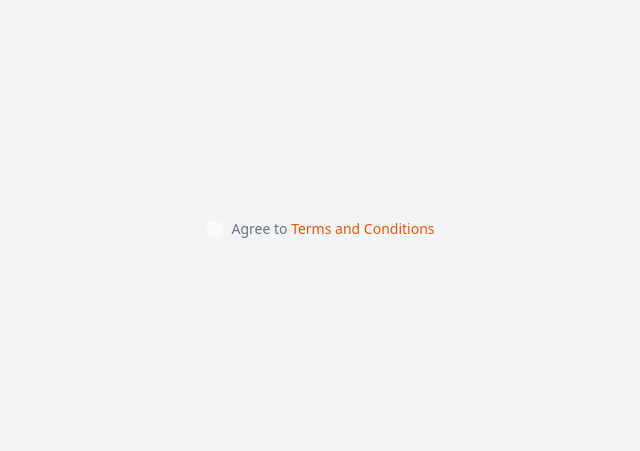
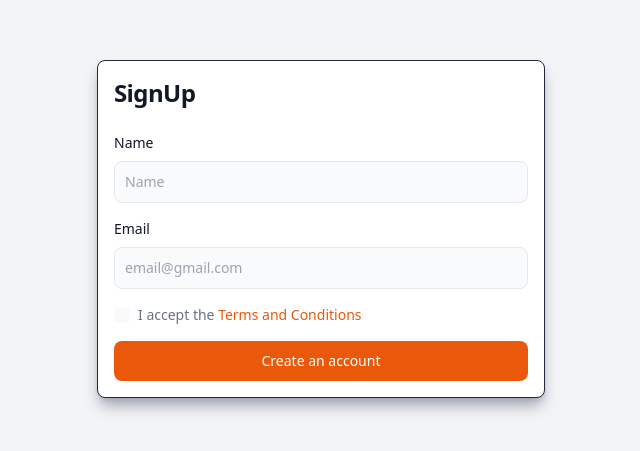
Before and after one commit to bad-Al-code/complete_auth, a React (Vite) app in the folder frontend/: page / in a window 1280 px wide. Shown: the part 171-622 px from the top of the page, without its empty margins (319-959 px from the left). Built offline with nearby package versions, Linux system fonts and the light colour scheme.

Commit message:
Create sign up page using components

```diff
--- a/frontend/src/App.tsx
+++ b/frontend/src/App.tsx
@@ -1,17 +1,9 @@
-import Checkbox from "./components/Checkbox";
-import TextButtonWithIcon from "./TextButtonWithIcon";
+import SignupPage from "./pages/auth/SignupPage";
 
 const App: React.FC = () => {
-  const handleCheckboxChange = () => {};
   return (
     <div className="flex flex-col flex-wrap  items-center justify-center min-h-screen bg-gray-100 dark:bg-gray-800 p-6">
-      <Checkbox
-        id="agree"
-        onChange={handleCheckboxChange}
-        label="Agree to "
-        linkText="Terms and Conditions"
-        linkHref="#"
-      />
+      <SignupPage />
     </div>
   );
 };
--- /dev/null
+++ b/frontend/src/FormWrapper.tsx
@@ -0,0 +1,17 @@
+interface FormWrapperProps {
+  title: string;
+  children: React.ReactNode;
+}
+
+const FormWrapper: React.FC<FormWrapperProps> = ({ title, children }) => {
+  return (
+    <div className="space-y-4 md:space-y-6 max-w-md w-full mx-auto p-4 bg-white rounded-lg shadow-lg dark:shadow-xl shadow-gray-400 dark:shadow-gray-900 border border-gray-800 dark:border-gray-700 md:mt-0 sm:max-w-md xl:p-4 dark:bg-gray-800">
+      <h2 className="text-2xl font-bold leading-tight tracking-tight text-gray-900 md:text-2xl dark:text-white">
+        {title}
+      </h2>
+      {children}
+    </div>
+  );
+};
+
+export default FormWrapper;
--- /dev/null
+++ b/frontend/src/pages/auth/SignupPage.tsx
@@ -0,0 +1,109 @@
+import { useState } from "react";
+import Input from "../../components/Input";
+import Button from "../../components/Button";
+import FormWrapper from "../../components/FormWrapper";
+import Checkbox from "../../components/Checkbox";
+
+const SignupPage: React.FC = () => {
+  const [formData, setFormData] = useState({
+    email: "",
+    name: "",
+    password: "",
+    termsAccepted: false,
+  });
+  const [errors, setErrors] = useState<{ [key: string]: string }>({});
+
+  const handleCheckboxChange = (e: React.ChangeEvent<HTMLInputElement>) => {
+    const { checked } = e.target;
+    setFormData((prevData) => ({
+      ...prevData,
+      termsAccepted: checked,
+    }));
+  };
+
+  const handleSubmit = (e: React.FormEvent) => {
+    e.preventDefault();
+
+    setErrors({});
+
+    const newErrors: { [key: string]: string } = {};
+
+    if (!formData.name) newErrors.name = "Name is required";
+    if (!formData.email) newErrors.email = "Email is required";
+    if (!formData.password) newErrors.password = "Password is required";
+    if (!formData.termsAccepted)
+      newErrors.termsAccepted = "You must accept the terms";
+
+    if (Object.keys(newErrors).length > 0) {
+      setErrors(newErrors);
+      return;
+    }
+
+    console.log("Form submitted successfully");
+  };
+
+  const handleInputChange = (e: React.ChangeEvent<HTMLInputElement>) => {
+    const { name, value } = e.target;
+    setFormData((prevData) => ({
+      ...prevData,
+      [name]: value,
+    }));
+
+    setErrors((prevErrors) => ({ ...prevErrors, [name]: "" }));
+  };
+
+  const handleLoginClick = () => {
+    console.log("Navigate to Login Page");
+  };
+
+  return (
+    <FormWrapper title="SignUp">
+      <form onSubmit={handleSubmit}>
+        <Input
+          label="Name"
+          type="name"
+          name="name"
+          placeholder="Name"
+          required
+          fullWidth
+          value={formData.name}
+          onChange={handleInputChange}
+          error={errors.name}
+        />
+
+        <Input
+          label="Email"
+          type="email"
+          name="email"
+          placeholder="email@gmail.com"
+          required
+          fullWidth
+          value={formData.email}
+          onChange={handleInputChange}
+          error={errors.email}
+        />
+
+        <Checkbox
+          id="terms"
+          label="I accept the "
+          linkText="Terms and Conditions"
+          linkHref="#"
+          required
+          checked={formData.termsAccepted}
+          onChange={handleCheckboxChange}
+          className="mt-2"
+        />
+
+        <Button
+          type="submit"
+          label="Create an account"
+          variant="filled"
+          fullWidth
+          className="mt-4"
+        />
+      </form>
+    </FormWrapper>
+  );
+};
+
+export default SignupPage;
```
